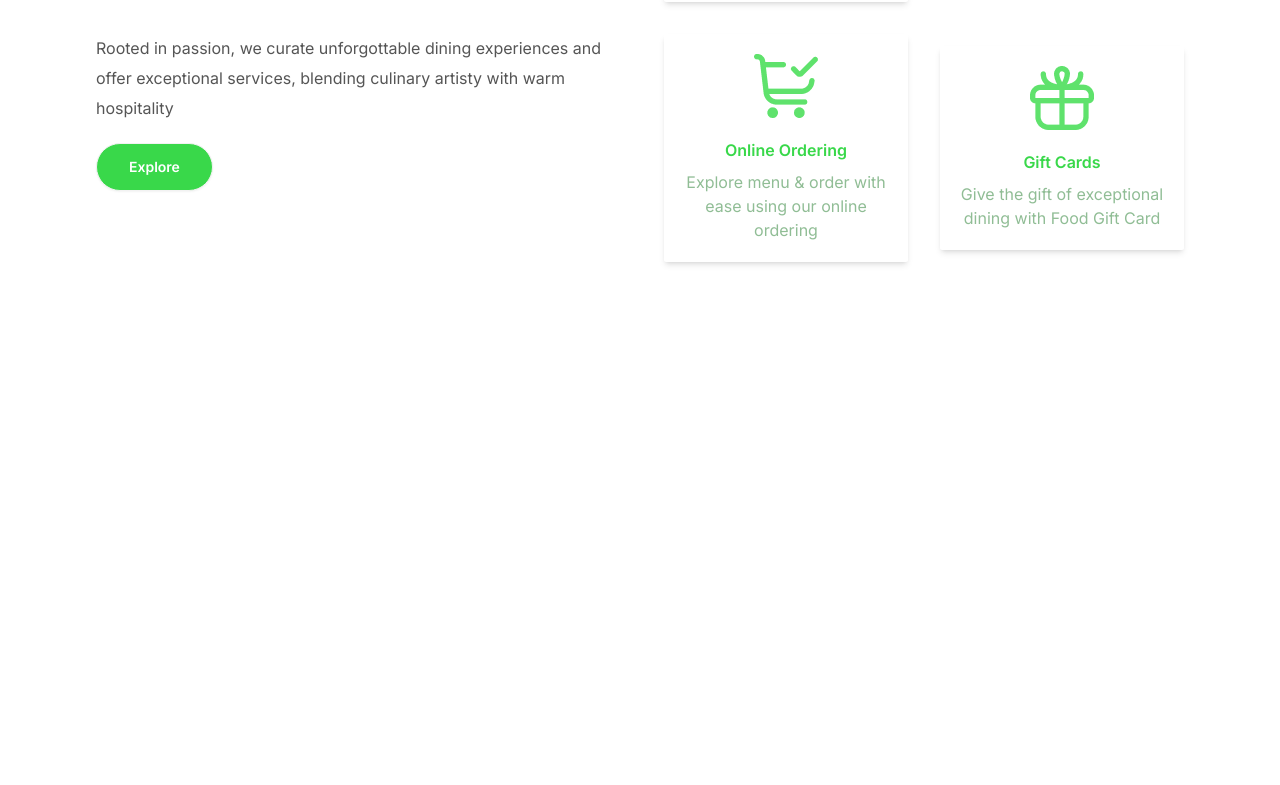
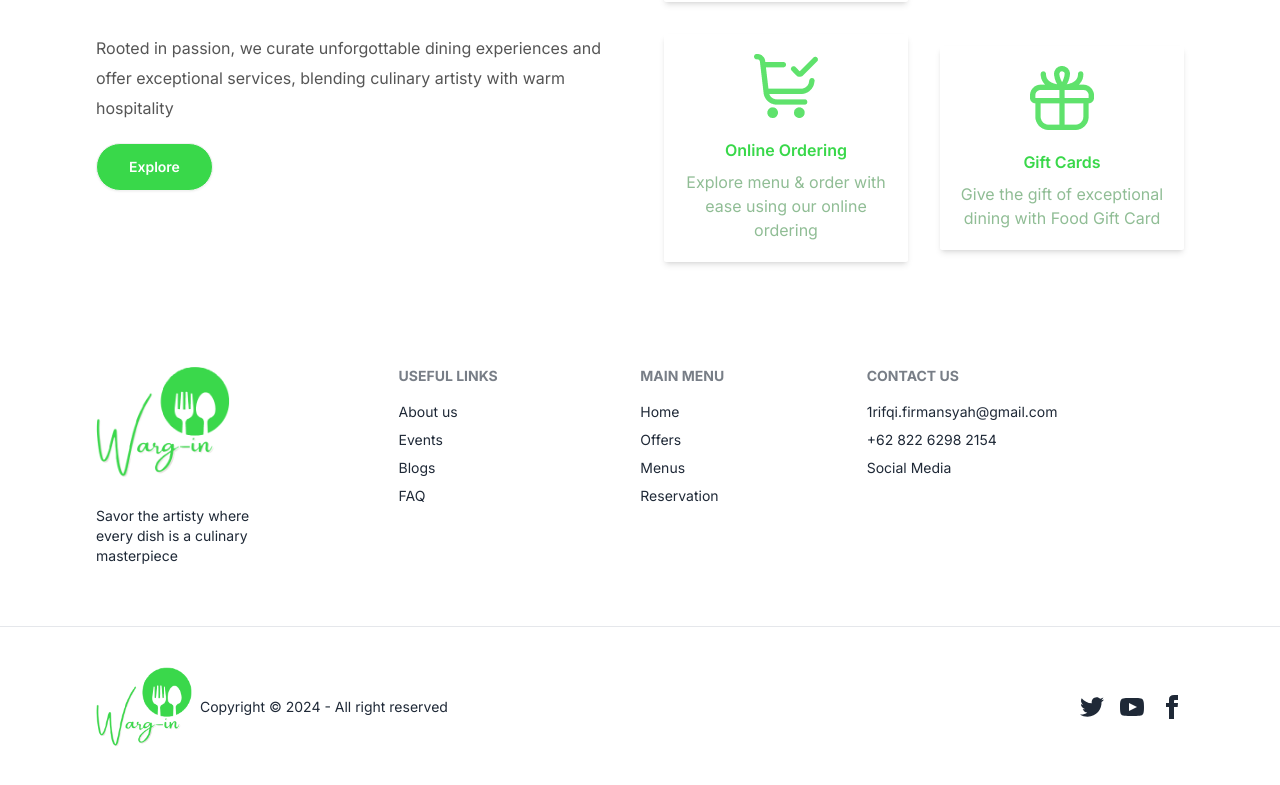
Before and after one commit to fyrmnzia/food-client, a React (Vite) app: page / in a window 1280 px wide. Shown: the part 3094-3879 px from the top of the page. Before the commit the page ends 3420 px from the top, so only its background shows below. Built offline with nearby package versions, Linux system fonts and the light colour scheme.

Commit message:
footer comp

```diff
--- /dev/null
+++ b/src/components/Footer.jsx
@@ -0,0 +1,84 @@
+import React from "react";
+
+function Footer() {
+  return (
+    <div>
+      <div>
+        <footer className="footer text-base-content xl:px-24 py-10 px-4">
+          <aside>
+            <img src="/logo.png" alt="" className="h-28" />
+            <p className="my-5 md:w-40">
+              Savor the artisty where every dish is a culinary masterpiece
+            </p>
+          </aside>
+          <nav>
+            <h6 className="footer-title">Useful links</h6>
+            <a className="link link-hover">About us</a>
+            <a className="link link-hover">Events</a>
+            <a className="link link-hover">Blogs</a>
+            <a className="link link-hover">FAQ</a>
+          </nav>
+          <nav>
+            <h6 className="footer-title">Main Menu</h6>
+            <a className="link link-hover">Home</a>
+            <a className="link link-hover">Offers</a>
+            <a className="link link-hover">Menus</a>
+            <a className="link link-hover">Reservation</a>
+          </nav>
+          <nav>
+            <h6 className="footer-title">Contact us</h6>
+            <a className="link link-hover">1rifqi.firmansyah@gmail.com</a>
+            <a className="link link-hover">+62 822 6298 2154</a>
+            <a className="link link-hover">Social Media</a>
+          </nav>
+        </footer>
+
+        <hr />
+
+        <footer className="footer items-center xl:px-24 py-10 px-4">
+          <aside className="grid-flow-col items-center">
+            <img src="/logo.png" alt="" className="h-20" />
+            <p>Copyright © {new Date().getFullYear()} - All right reserved</p>
+          </aside>
+          <nav className="grid-flow-col gap-4 md:place-self-center md:justify-self-end">
+            <a>
+              <svg
+                xmlns="http://www.w3.org/2000/svg"
+                width="24"
+                height="24"
+                viewBox="0 0 24 24"
+                className="fill-current"
+              >
+                <path d="M24 4.557c-.883.392-1.832.656-2.828.775 1.017-.609 1.798-1.574 2.165-2.724-.951.564-2.005.974-3.127 1.195-.897-.957-2.178-1.555-3.594-1.555-3.179 0-5.515 2.966-4.797 6.045-4.091-.205-7.719-2.165-10.148-5.144-1.29 2.213-.669 5.108 1.523 6.574-.806-.026-1.566-.247-2.229-.616-.054 2.281 1.581 4.415 3.949 4.89-.693.188-1.452.232-2.224.084.626 1.956 2.444 3.379 4.6 3.419-2.07 1.623-4.678 2.348-7.29 2.04 2.179 1.397 4.768 2.212 7.548 2.212 9.142 0 14.307-7.721 13.995-14.646.962-.695 1.797-1.562 2.457-2.549z"></path>
+              </svg>
+            </a>
+            <a>
+              <svg
+                xmlns="http://www.w3.org/2000/svg"
+                width="24"
+                height="24"
+                viewBox="0 0 24 24"
+                className="fill-current"
+              >
+                <path d="M19.615 3.184c-3.604-.246-11.631-.245-15.23 0-3.897.266-4.356 2.62-4.385 8.816.029 6.185.484 8.549 4.385 8.816 3.6.245 11.626.246 15.23 0 3.897-.266 4.356-2.62 4.385-8.816-.029-6.185-.484-8.549-4.385-8.816zm-10.615 12.816v-8l8 3.993-8 4.007z"></path>
+              </svg>
+            </a>
+            <a>
+              <svg
+                xmlns="http://www.w3.org/2000/svg"
+                width="24"
+                height="24"
+                viewBox="0 0 24 24"
+                className="fill-current"
+              >
+                <path d="M9 8h-3v4h3v12h5v-12h3.642l.358-4h-4v-1.667c0-.955.192-1.333 1.115-1.333h2.885v-5h-3.808c-3.596 0-5.192 1.583-5.192 4.615v3.385z"></path>
+              </svg>
+            </a>
+          </nav>
+        </footer>
+      </div>
+    </div>
+  );
+}
+
+export default Footer;
--- a/src/layout/Main.jsx
+++ b/src/layout/Main.jsx
@@ -2,12 +2,14 @@
 import { Outlet } from "react-router-dom";
 import Navbar from "../components/Navbar";
 import "../App.css";
+import Footer from "../components/Footer";
 
 function Main() {
   return (
     <div>
       <Navbar />
       <Outlet />
+      <Footer />
     </div>
   );
 }
```
